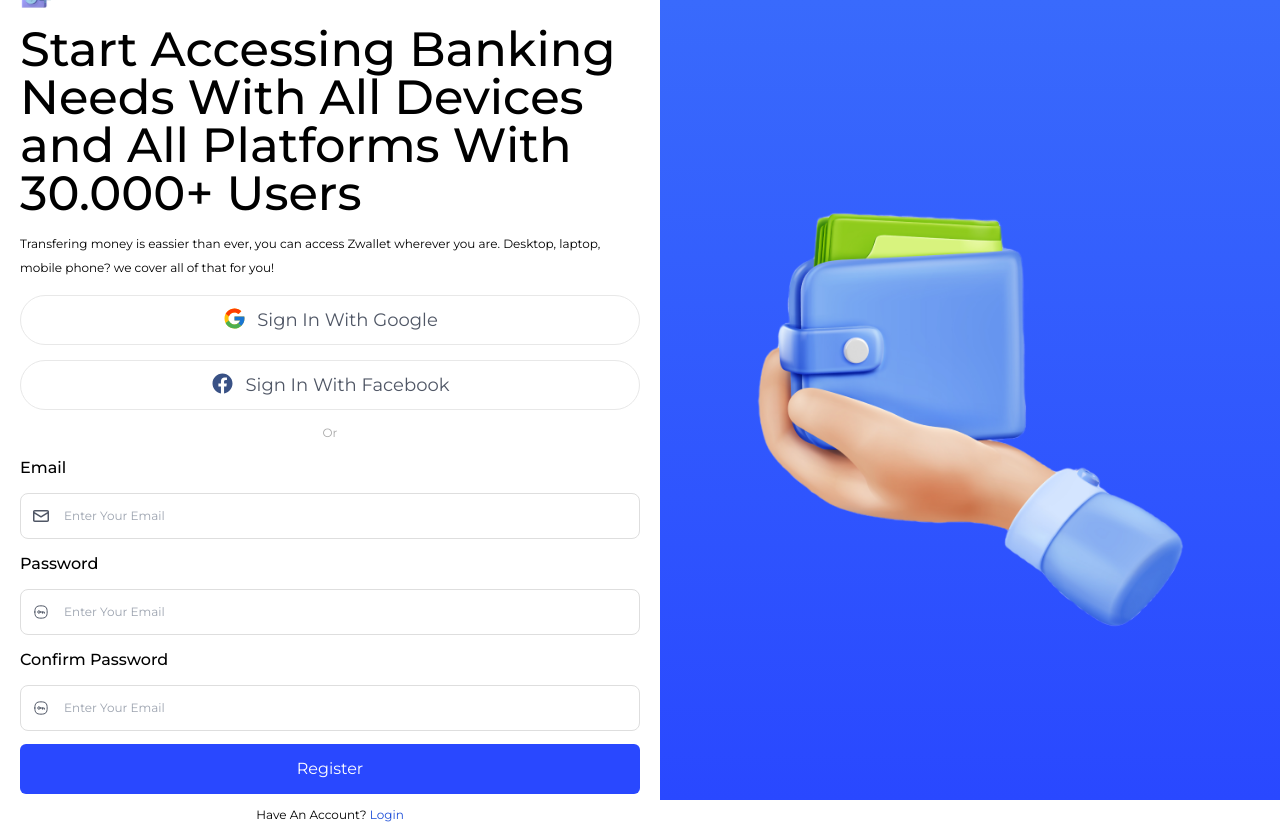
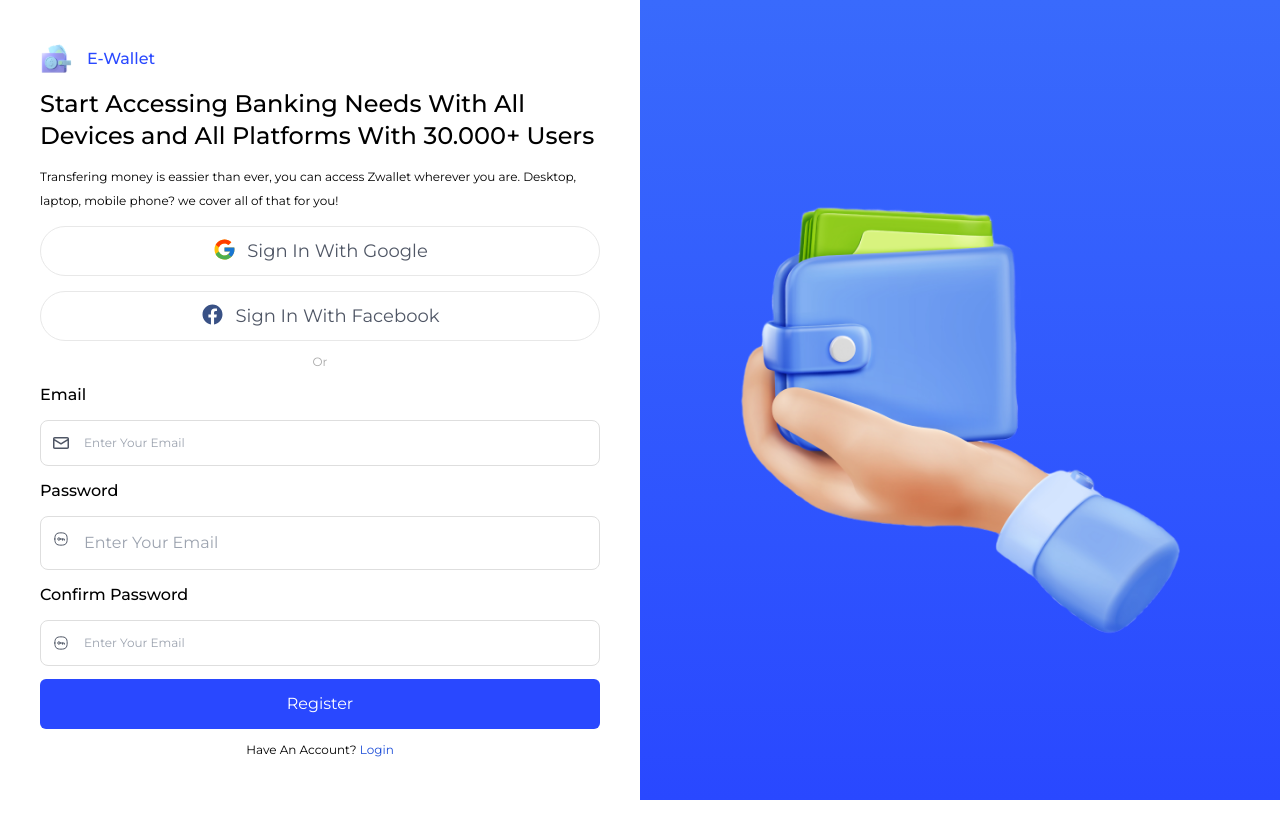
Before and after one commit to ridwanbahtiar15/E-Wallet-Frontend, a React (Vite) app: page /register in a window 1280 px wide. After the commit the page ends 800 px from the top, so only its background shows below. Built offline with nearby package versions, Linux system fonts and the light colour scheme.

Commit message:
fix hover button

```diff
--- a/src/pages/Register.jsx
+++ b/src/pages/Register.jsx
@@ -7,17 +7,16 @@ function register() {
   return (
     <>
       <div className="h-screen flex items-center">
-        <div className="flex-1 md:flex-initial md:w-2/3 lg:w-1/2 bg-white font-montserrat mx-5 md:rounded-r-full">
-          <div className="flex flex-col gap-[15px]">
-            <div className="flex items-center">
+        <div className="flex-1 md:flex-initial md:w-2/3 lg:w-1/2 bg-white font-montserrat mx-5 lg:m-0 lg:px-10 md:rounded-r-full">
+          <div className="flex flex-col gap-[13px]">
+            <div className="flex items-center gap-[15px]">
               <img src="/svg/Money-Wallet-logo.svg" alt="e-wallet-logo" />
               <h1 className="text-[#2948FF] font-medium">E-Wallet</h1>
             </div>
-
-            <p className="text-lg md:text-5xl font-medium">Start Accessing Banking Needs With All Devices and All Platforms With 30.000+ Users</p>
+            <p className="text-lg md:text-2xl font-medium">Start Accessing Banking Needs With All Devices and All Platforms With 30.000+ Users</p>
             <p className="text-xs md:leading-6 font-normal">Transfering money is eassier than ever, you can access Zwallet wherever you are. Desktop, laptop, mobile phone? we cover all of that for you!</p>
             <div className="flex gap-[15px] justify-center md:flex-col">
-              <button className="flex flex-1 border border-[#E8E8E8] h-[51px] p-[10px] gap-[10px] rounded-full justify-center">
+              <button className="flex flex-1 border border-[#E8E8E8] bg-white h-[51px] p-[10px] gap-[10px] rounded-full justify-center hover:bg-slate-200">
                 <svg width="25" height="25" viewBox="0 0 25 25" fill="none" xmlns="http://www.w3.org/2000/svg">
                   <path
                     d="M22.3055 10.5415H21.5V10.5H12.5V14.5H18.1515C17.327 16.8285 15.1115 18.5 12.5 18.5C9.1865 18.5 6.5 15.8135 6.5 12.5C6.5 9.1865 9.1865 6.5 12.5 6.5C14.0295 6.5 15.421 7.077 16.4805 8.0195L19.309 5.191C17.523 3.5265 15.134 2.5 12.5 2.5C6.9775 2.5 2.5 6.9775 2.5 12.5C2.5 18.0225 6.9775 22.5 12.5 22.5C18.0225 22.5 22.5 18.0225 22.5 12.5C22.5 11.8295 22.431 11.175 22.3055 10.5415Z"
@@ -38,7 +37,7 @@ function register() {
                 </svg>
                 <p className="hidden md:text-lg md:text-[#4F5665] md:block">Sign In With Google</p>
               </button>
-              <button className="flex flex-1 border border-[#E8E8E8] h-[51px] p-[10px] gap-[10px] rounded-full justify-center">
+              <button className="flex flex-1 border border-[#E8E8E8] h-[51px] p-[10px] gap-[10px] rounded-full justify-center hover:bg-slate-200">
                 <svg width="25" height="25" viewBox="0 0 25 25" fill="none" xmlns="http://www.w3.org/2000/svg">
                   <path
                     d="M12.501 2.50195C6.97901 2.50195 2.50201 6.97895 2.50201 12.501C2.50201 17.491 6.15801 21.627 10.939 22.38V15.392H8.39901V12.501H10.939V10.298C10.939 7.78995 12.432 6.40695 14.715 6.40695C15.809 6.40695 16.955 6.60195 16.955 6.60195V9.06095H15.691C14.451 9.06095 14.063 9.83295 14.063 10.624V12.499H16.834L16.391 15.39H14.063V22.378C18.844 21.629 22.5 17.492 22.5 12.501C22.5 6.97895 18.023 2.50195 12.501 2.50195Z"
@@ -94,7 +93,7 @@ function register() {
                       stroke-linejoin="round"
                     />
                   </svg>
-                  <input type="password" placeholder="Enter Your Email" name="email" className="flex-1 outline-none text-xs font-normal text-[#4F5665]" />
+                  <input type="password" placeholder="Enter Your Email" name="email" className="flex-1 outline-none text- font-normal text-[#4F5665]" />
                 </div>
                 <p className="text-base font-medium">Confirm Password</p>
                 <div className="flex gap-[15px] px-3 py-[14px] border border-[#DEDEDE] rounded-lg bg-#FCFDFE">
@@ -120,7 +119,7 @@ function register() {
                   </svg>
                   <input type="password" placeholder="Enter Your Email" name="email" className="flex-1 outline-none text-xs font-normal text-[#4F5665]" />
                 </div>
-                <button className="w-full p-[10px] h-[50px] text-white bg-[#2948FF] rounded-md">Register</button>
+                <button className="w-full p-[10px] h-[50px] text-white bg-[#2948FF] hover:bg-blue-700 rounded-md">Register</button>
                 <p className="text-center font-normal text-xs">
                   Have An Account?{" "}
                   <span>
@@ -133,8 +132,8 @@ function register() {
             </div>
           </div>
         </div>
-        <div className="hidden md:flex md:flex-initial md:w-1/3 lg:w-1/2 h-screen md:bg-gradient-to-b md:from-[#396AFC] md:to-[#2948FF] md:justify-center md:items-center">
-          <img src="/img/register-side.png" alt="register-img" className="object-contain" />
+        <div className="hidden md:bg-cover md:flex md:flex-initial md:w-1/3 lg:w-1/2 h-full md:bg-gradient-to-b md:from-[#396AFC] md:to-[#2948FF] md:justify-center md:items-center">
+          <img src="/img/register-side.png" alt="register-img" className="place-self-center object-contain" />
         </div>
       </div>
     </>
```
